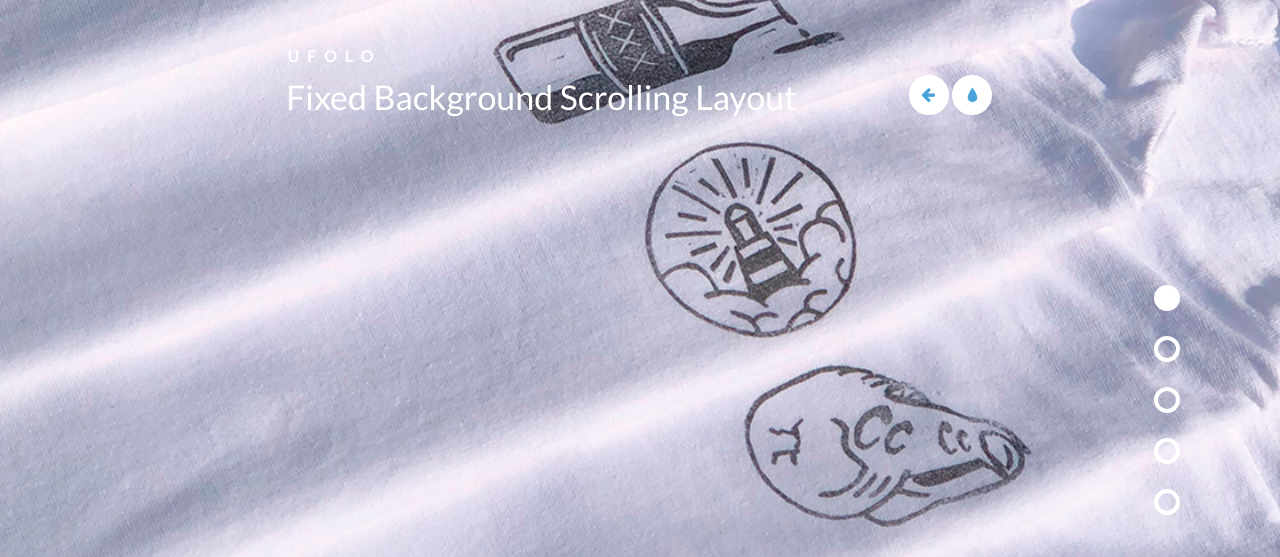
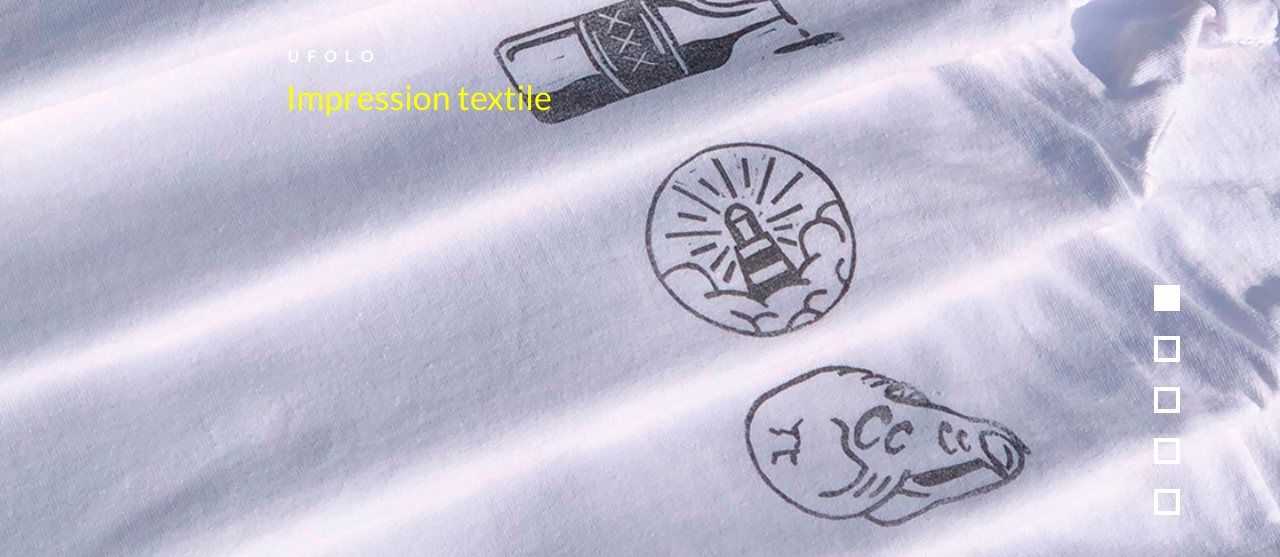
Before and after one commit to Yanaratasamere/ScrollingLayout_17_04, a plain HTML site: page index.html in a window 1280 px wide. Shown: the top 557 px of the page. Drawn offline with nearby package versions, Linux system fonts and the light colour scheme.

Commit message:
finalisation scoll et typo
changement des icones des pages

```diff
--- a/css/component.css
+++ b/css/component.css
@@ -29,7 +29,6 @@ html, body,
 	height: 26px;
 	outline: none;
 	margin: 25px 0;
-	border-radius: 50%;
 	border: 4px solid #fff;
 }
 
@@ -53,6 +52,11 @@ html, body,
 	background-attachment: fixed;
 }
 
+h1 {
+	font-size: 6em;
+	color: yellow;
+}
+
 #fbsection1 {
 	background-image: url(../images/1.jpg);
 }
--- a/css/default.css
+++ b/css/default.css
@@ -26,6 +26,7 @@ body {
 a {
 	color: #f0f0f0;
 	text-decoration: none;
+	font-size:
 }
 
 a:hover {
--- a/index.html
+++ b/index.html
@@ -18,11 +18,7 @@
 		<div class="container">
 			<header class="clearfix">
 				<span>Ufolo</span>
-				<h1>Fixed Background Scrolling Layout</h1>
-				<nav>
-					<a href="http://tympanus.net/Blueprints/BackgroundSlideshow/" class="icon-arrow-left" data-info="previous Blueprint">Previous Blueprint</a>
-					<a href="http://tympanus.net/codrops/?p=14921" class="icon-drop" data-info="back to the Codrops article">back to the Codrops article</a>
-				</nav>
+				<h1>Impression textile</h1>
 			</header>
 			<div id="cbp-fbscroller" class="cbp-fbscroller">
 				<nav>
```
